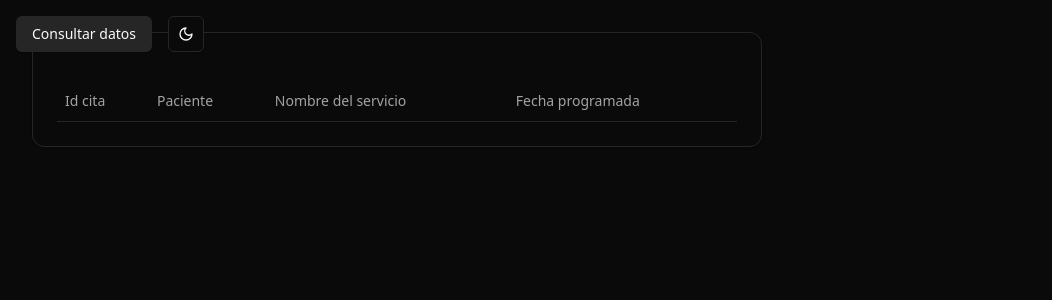
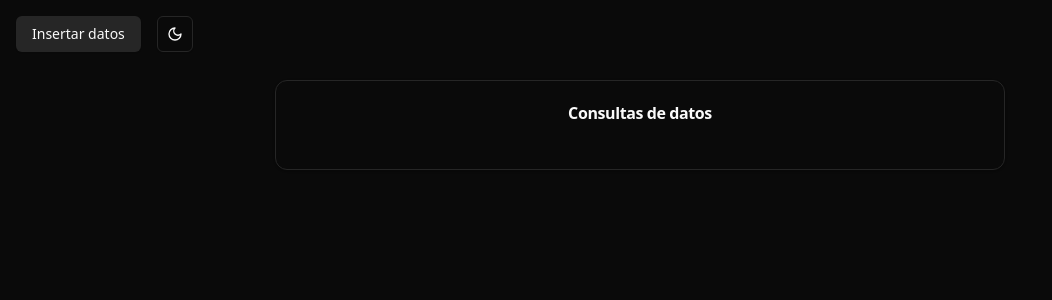
Before and after one commit to Ralfaro17/AED, a React (Vite) app in the folder Laboratorio5/: page /queries in a window 1280 px wide. Shown: the top 300 px of the page, without its empty margins (0-1052 px from the left). Built offline with nearby package versions, Linux system fonts and the light colour scheme.

Commit message:
update frontend, pending asking for input

```diff
--- a/Laboratorio5/src/pages/Queries.tsx
+++ b/Laboratorio5/src/pages/Queries.tsx
@@ -86,7 +86,7 @@ function Queries() {
     return array ? JSON.parse(array) : [];
   };
 
-  const [tableTitle, setTableTitle] = useState('');
+  const [tableTitle, setTableTitle] = useState('Consultas de datos');
 
   const teachers = getArrayProfesores();
   const monografias = getArrayMonografias();
@@ -126,6 +126,7 @@ function Queries() {
       .where((x) => x.idprofesor === idProfesor)
       .select((x) => x.titulo)
       .toArray();
+      setTableTitle(`Monografias por tutor con ID ${idProfesor}`);
     return monografiasPorTutor;
   };
 
@@ -134,6 +135,7 @@ function Queries() {
       .where((x) => x.Idmonografia === idMonografia)
       .select((x) => x)
       .toArray();
+    setTableTitle(`Estudiantes por monografía con ID ${idMonografia}`);
     return estudiantePorMonografia;
   };
 
@@ -173,6 +175,7 @@ function Queries() {
         };
       })
       .toArray();
+      setTableTitle(`Monografias en rango de fecha`);
     return monografiasEnRango;
   };
 
@@ -195,6 +198,7 @@ function Queries() {
         };
       })
       .toArray();
+    setTableTitle(`Monografias por estudiante con carnet ${carnet}`);
     return monografiaPorEstudiante;
   }
 
@@ -205,6 +209,7 @@ function Queries() {
           x.fechaDeDefensa >= fechaInicio && x.fechaDeDefensa <= fechaFin
       )
       .count();
+    setTableTitle(`Total de monografias en rango de fecha`);
     return monografiasEnRango;
   };
 
@@ -218,18 +223,19 @@ function Queries() {
       )
       .where((x) => x.idprofesor === idProfesor)
       .count();
+    setTableTitle(`Monografias por profesor con ID ${idProfesor}`);
     return monografiasPorTutor;
   };
 
   return (
     <>
       <div className="absolute top-4 left-4 gap-4 flex">
-        <Link to="/queries">
-          <Button variant="secondary">Consultar datos</Button>
+        <Link to="/">
+          <Button variant="secondary">Insertar datos</Button>
         </Link>
         <ThemeChanger />
       </div>
-      <Card className="w-full md:w-[60%]">
+      <Card className="w-full md:w-[60%] m-auto mt-12">
         <CardHeader>
           <CardTitle>{tableTitle}</CardTitle>
         </CardHeader>
@@ -237,23 +243,19 @@ function Queries() {
           <Table>
             <TableHeader>
               <TableRow>
-                <TableHead>Id cita</TableHead>
-                <TableHead className="text-nowrap">Paciente</TableHead>
-                <TableHead className="text-nowrap">
-                  Nombre del servicio
-                </TableHead>
-                <TableHead className="text-nowrap">Fecha programada</TableHead>
+                {tableData.map((element: Monografia | Student | ProfesorMonografia) => (
+                  Object.keys(element).map((key) => (
+                    <TableHead key={key}>{key}</TableHead>
+                  ))
+                ))}
               </TableRow>
             </TableHeader>
             <TableBody>
-              {tableData.map((element: Appointment) => (
-                <TableRow key={element.id}>
-                  <TableCell className="text-nowrap">{element.id}</TableCell>
-                  <TableCell className="text-nowrap">
-                    {element.patientId}
-                  </TableCell>
-                  <TableCell>{element.service}</TableCell>
-                  <TableCell>{element.date}</TableCell>
+              {tableData.map((element: Monografia | Student | ProfesorMonografia, index) => (
+                <TableRow key={index}>
+                  {Object.values(element).map((value) => (
+                    <TableCell>{value instanceof Date ? value.toLocaleDateString() : value}</TableCell>
+                  ))}
                 </TableRow>
               ))}
             </TableBody>
```
